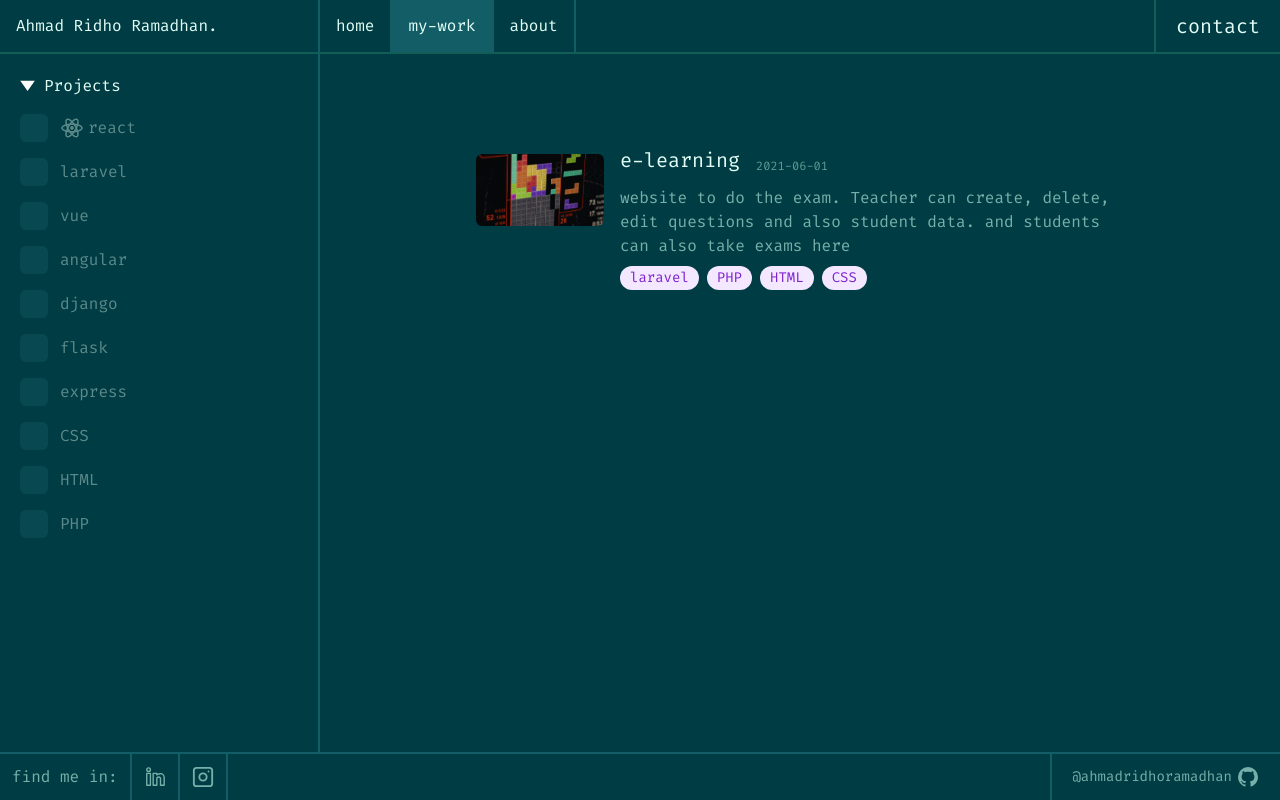
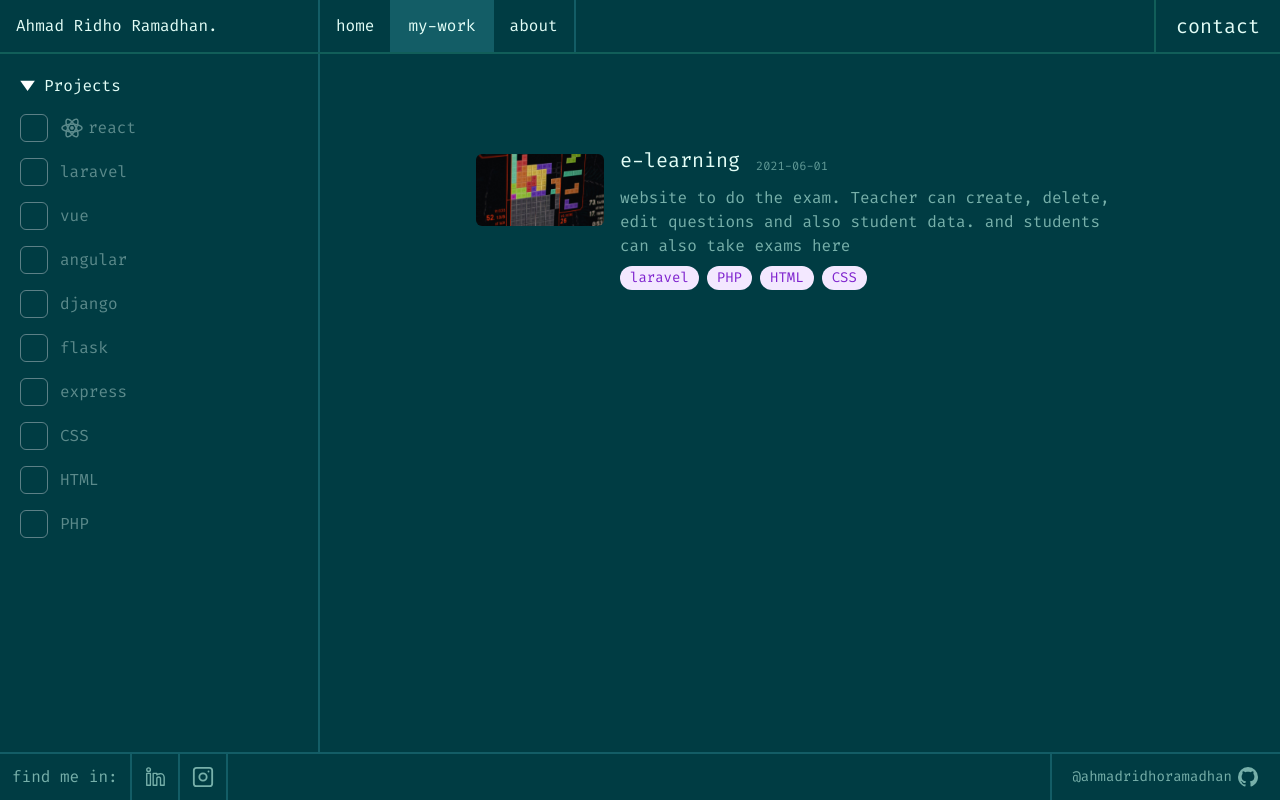
Before and after one commit to ahmadridhoramadhan/ahmadridhoramadhan.github.io, a Next.js app: page /work in a window 1280 px wide. Built offline with nearby package versions, Linux system fonts and the light colour scheme.

Commit message:
modified:   app/work/page.tsx 	modified:   components/sidebarProjects.tsx 	renamed:    db/categories.json -> utils/db/categories.json 	renamed:    db/projects.json -> utils/db/projects.json 	new file:   utils/interface/project.ts 	new file:   utils/interface/project_categories.ts

```diff
--- a/app/work/page.tsx
+++ b/app/work/page.tsx
@@ -4,16 +4,17 @@ import SidebarProjects from "@/components/sidebarProjects"
 import Image from "next/image"
 import Link from "next/link"
 
-import DBprojects from "@/db/projects.json"
-import categories from "@/db/categories.json"
+import DBprojects from "@/utils/db/projects.json"
+import categories from "@/utils/db/categories.json"
 import { useEffect, useState } from "react"
+import Project from "@/utils/interface/project"
 
 export default function Work() {
-    const [selected, setSelected] = useState<any[]>([])
-    const [projects, setProjects] = useState<any[]>(DBprojects)
+    const [selected, setSelected] = useState<number[]>([])
+    const [projects, setProjects] = useState<Project[]>(DBprojects)
 
     useEffect(() => {
-        let projects = DBprojects
+        let projects: Project[] = DBprojects
         if (selected.length > 0) {
             projects = projects.filter(project => project.category_ids.some(category_id => selected.includes(category_id)))
         }
@@ -26,7 +27,7 @@ export default function Work() {
             <div className="py-10 w-full grow-0 overflow-y-auto">
                 <div className="max-w-2xl mx-auto px-1 space-y-10 mt-10">
                     {
-                        projects.map((project) => (
+                        projects.map((project: Project) => (
                             <CardProjects project={project} key={project.id} />
                         ))
                     }
@@ -37,7 +38,7 @@ export default function Work() {
     )
 }
 
-function CardProjects({ project }: { project: any }) {
+function CardProjects({ project }: { project: Project }) {
     return (
         <Link href={project.url} target="_blank" key={project.id} className="flex gap-4 items-start w-full group flex-col sm:flex-row transition-all hover:bg-color-2/30 rounded-md py-3 px-2">
             <div className="relative aspect-video md:w-32 sm:w-24 w-40 mt-2 shrink-0 order-2 sm:order-1">
--- a/components/sidebarProjects.tsx
+++ b/components/sidebarProjects.tsx
@@ -1,10 +1,10 @@
 'use client'
 
-import { useEffect, useState } from "react";
+import { useState } from "react";
 import { IconTriangle } from "./icons"
-import { AnimatePresence, motion } from "framer-motion";
+import { motion } from "framer-motion";
 
-import categories from '@/db/categories.json'
+import categories from '@/utils/db/categories.json'
 
 export default function SidebarProjects({ selected }: { selected: any }) {
     const [isProjectsMenuOpen, setIspProjectsMenuOpen] = useState(true);
@@ -12,7 +12,7 @@ export default function SidebarProjects({ selected }: { selected: any }) {
     const setSelected = () => {
         const selectedCategories = document.querySelectorAll('input[type="checkbox"]:checked')
         let selectedValue: number[] = [];
-        selectedCategories.forEach((categoryElement: any) => selectedValue.push(categoryElement.value))
+        selectedCategories.forEach((categoryElement: any) => selectedValue.push(Number(categoryElement.value)))
         selected(selectedValue)
     }
 
@@ -50,7 +50,7 @@ function CheckboxInput({ label, name, value, icon, id, setSelected }: { label?:
                     <path strokeLinecap="round" strokeLinejoin="round" d="m4.5 12.75 6 6 9-13.5" />
                 </svg>
             </div>
-            <div className="size-7 rounded-md bg-color-2 opacity-40 peer-checked:opacity-100 mr-3 peer-checked:hidden"></div>
+            <div className="size-7 rounded-md border opacity-40 peer-checked:opacity-100 mr-3 peer-checked:hidden"></div>
             <div className="peer-checked:opacity-100 opacity-40 hover:opacity-100 transition-all flex items-center gap-1">
                 {
                     icon == '' ? '' :
--- a/db/projects.json
+++ b/utils/db/projects.json
@@ -6,10 +6,10 @@
         "url": "https://www.google.com",
         "image": "/tetris.png",
         "category_ids": [
-            "1",
-            "9",
-            "8",
-            "7"
+            1,
+            9,
+            8,
+            7
         ],
         "date": "2021-06-01"
     }
--- /dev/null
+++ b/utils/interface/project.ts
@@ -0,0 +1,9 @@
+export default interface Project {
+    id: number,
+    url: string,
+    name: string,
+    description: string,
+    image: string,
+    category_ids: number[],
+    date: string
+}
--- /dev/null
+++ b/utils/interface/project_categories.ts
@@ -0,0 +1,6 @@
+
+export default interface ProjectCategory {
+    id: number
+    name: string
+    icon: string
+}
```
Also changed, not shown: utils/db/categories.json (renamed from db/categories.json).
